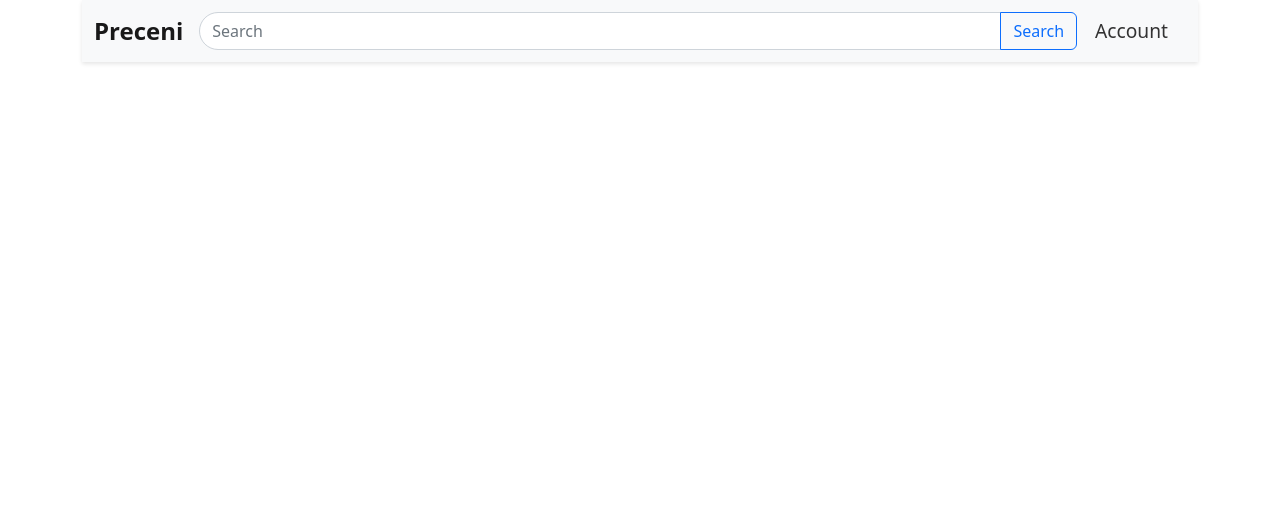
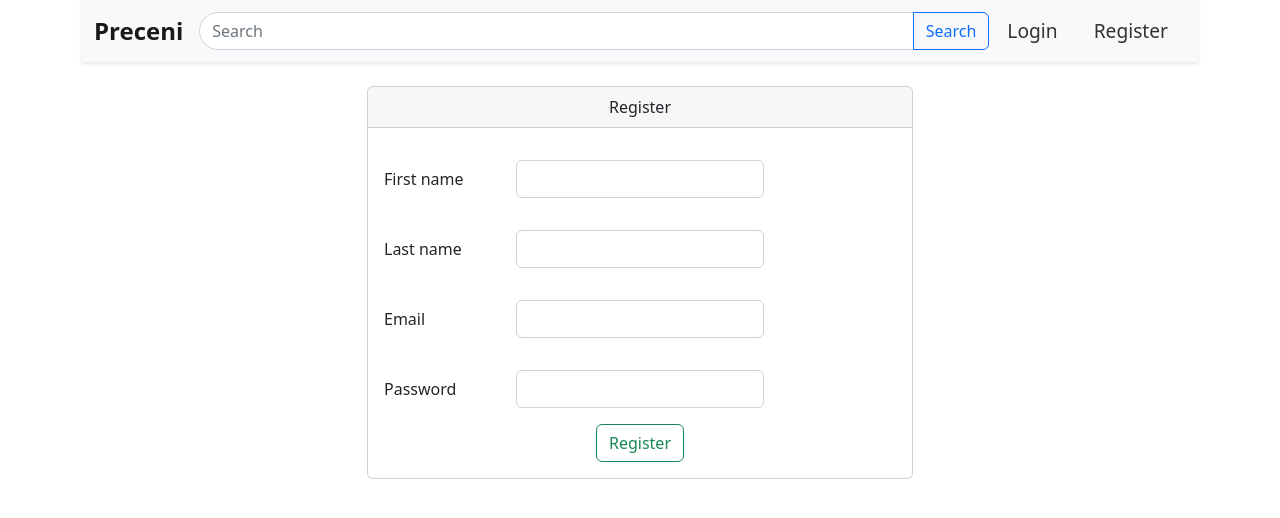
Before and after one commit to RSO-32/preceni-ui, a Vue app: page /register in a window 1280 px wide. Shown: the top 518 px of the page. Built offline with nearby package versions, Linux system fonts and the light colour scheme.

Commit message:
Login, register

```diff
--- a/src/components/Navbar.vue
+++ b/src/components/Navbar.vue
@@ -8,6 +8,16 @@ export default {
   methods: {
     search() {
       console.log("TODO: Implement search");
+    },
+    userLoggedIn() {
+      return localStorage.getItem("user") !== null;
+    },
+    userName() {
+      return JSON.parse(localStorage.getItem("user")).first_name;
+    },
+    logout() {
+      localStorage.removeItem("user");
+      window.location.reload();
     },
   },
 };
@@ -38,9 +48,15 @@ export default {
             </button>
           </form>
         </div>
-        <ul class="navbar-nav ms-auto">
+        <ul class="navbar-nav ms-auto" v-if="userLoggedIn()">
+          <span class="username" @click="logout">{{ userName() }}</span>
+        </ul>
+        <ul class="navbar-nav ms-auto" v-else>
           <li class="nav-item">
-            <router-link to="/account" class="nav-link">Account</router-link>
+            <router-link to="/login" class="nav-link">Login</router-link>
+          </li>
+          <li class="nav-item">
+            <router-link to="/register" class="nav-link">Register</router-link>
           </li>
         </ul>
       </div>
@@ -49,6 +65,12 @@ export default {
 </template>
 
 <style scoped>
+.username {
+  padding: 5px;
+  margin-left: 10px;
+  font-size: 20px;
+  cursor: pointer;
+}
 .navbar {
   box-shadow: 0 2px 4px rgba(0, 0, 0, 0.1);
 }
--- a/src/router/index.ts
+++ b/src/router/index.ts
@@ -1,6 +1,8 @@
 import {createRouter, createWebHistory} from 'vue-router'
 import ProductView from '../views/ProductView.vue'
 import ProductListView from '../views/ProductListView.vue'
+import LoginView from '@/views/LoginView.vue'
+import RegisterView from '@/views/RegisterView.vue'
 
 const router = createRouter({
     history: createWebHistory(import.meta.env.BASE_URL),
@@ -13,6 +15,16 @@ const router = createRouter({
             path: '/products/:id',
             name: 'product',
             component: ProductView
+        },
+        {
+            path: '/login',
+            name: 'login',
+            component: LoginView
+        },
+        {
+            path: '/register',
+            name: 'register',
+            component: RegisterView
         }
     ]
 })
--- /dev/null
+++ b/src/views/LoginView.vue
@@ -0,0 +1,78 @@
+<script>
+import axios from "axios";
+
+export default {
+  data() {
+    return {
+      email: "",
+      password: "",
+    };
+  },
+  methods: {
+    login() {
+      axios
+        .post("http://35.186.240.4/auth/login", {
+          email: this.email,
+          password: this.password,
+        })
+        .then((response) => {
+          localStorage.setItem("user", JSON.stringify(response.data));
+
+          window.location = "/";
+        });
+    },
+  },
+};
+</script>
+
+<template>
+  <div class="container">
+    <div class="row">
+      <div class="col-3"></div>
+      <div class="col-6">
+        <div class="card">
+          <div class="card-header text-center">Login</div>
+          <div class="card-body">
+            <div class="row g-3 py-3">
+              <div class="col-3">
+                <label for="email" class="col-form-label">Email</label>
+              </div>
+              <div class="col-6">
+                <input
+                  type="email"
+                  id="email"
+                  class="form-control"
+                  v-model="email" />
+              </div>
+            </div>
+
+            <div class="row g-3 py-3">
+              <div class="col-3">
+                <label for="password" class="col-form-label">Password</label>
+              </div>
+              <div class="col-6">
+                <input
+                  type="password"
+                  id="password"
+                  class="form-control"
+                  v-model="password" />
+              </div>
+            </div>
+
+            <div class="text-center">
+              <button
+                type="button"
+                class="btn btn-outline-success"
+                @click="login">
+                Login
+              </button>
+            </div>
+          </div>
+        </div>
+      </div>
+      <div class="col-3"></div>
+    </div>
+  </div>
+</template>
+
+<style scoped></style>
--- a/src/views/ProductListView.vue
+++ b/src/views/ProductListView.vue
@@ -5,7 +5,7 @@ import ProductList from "../components/ProductList.vue";
 <template>
   <main>
     <div class="container">
-      <ProductList/>
+      <ProductList />
     </div>
   </main>
 </template>
--- /dev/null
+++ b/src/views/RegisterView.vue
@@ -0,0 +1,90 @@
+<script>
+import axios from "axios";
+
+export default {
+  data() {
+    return {
+      first_name: "",
+      last_name: "",
+      email: "",
+      password: "",
+    };
+  },
+  methods: {
+    register() {
+      axios
+        .post("http://35.186.240.4/auth/register", {
+          email: this.email,
+          password: this.password,
+          first_name: this.first_name,
+          last_name: this.last_name,
+        })
+        .then((response) => {
+          console.log(response);
+        });
+    },
+  },
+};
+</script>
+
+<template>
+  <div class="container">
+    <div class="row">
+      <div class="col-3"></div>
+      <div class="col-6">
+        <div class="card">
+          <div class="card-header text-center">Register</div>
+          <div class="card-body">
+            <div class="row g-3 py-3">
+              <div class="col-3">
+                <label for="first_name" class="col-form-label">First name</label>
+              </div>
+              <div class="col-6">
+                <input type="text" id="first_name" class="form-control" v-model="first_name"/>
+              </div>
+            </div>
+
+            <div class="row g-3 py-3">
+              <div class="col-3">
+                <label for="last_name" class="col-form-label">Last name</label>
+              </div>
+              <div class="col-6">
+                <input type="text" id="last_name" class="form-control" v-model="last_name"/>
+              </div>
+            </div>
+
+            <div class="row g-3 py-3">
+              <div class="col-3">
+                <label for="email" class="col-form-label">Email</label>
+              </div>
+              <div class="col-6">
+                <input type="email" id="email" class="form-control" v-model="email"/>
+              </div>
+            </div>
+
+            <div class="row g-3 py-3">
+              <div class="col-3">
+                <label for="password" class="col-form-label">Password</label>
+              </div>
+              <div class="col-6">
+                <input type="password" id="password" class="form-control" v-model="password"/>
+              </div>
+            </div>
+
+            <div class="text-center">
+              <button
+                type="button"
+                class="btn btn-outline-success"
+                @click="register">
+                Register
+              </button>
+            </div>
+          </div>
+        </div>
+      </div>
+      <div class="col-3"></div>
+    </div>
+  </div>
+</template>
+
+<style scoped></style>
```
Also changed, not shown: src/views/ProductView.vue (+4 -4 lines).
